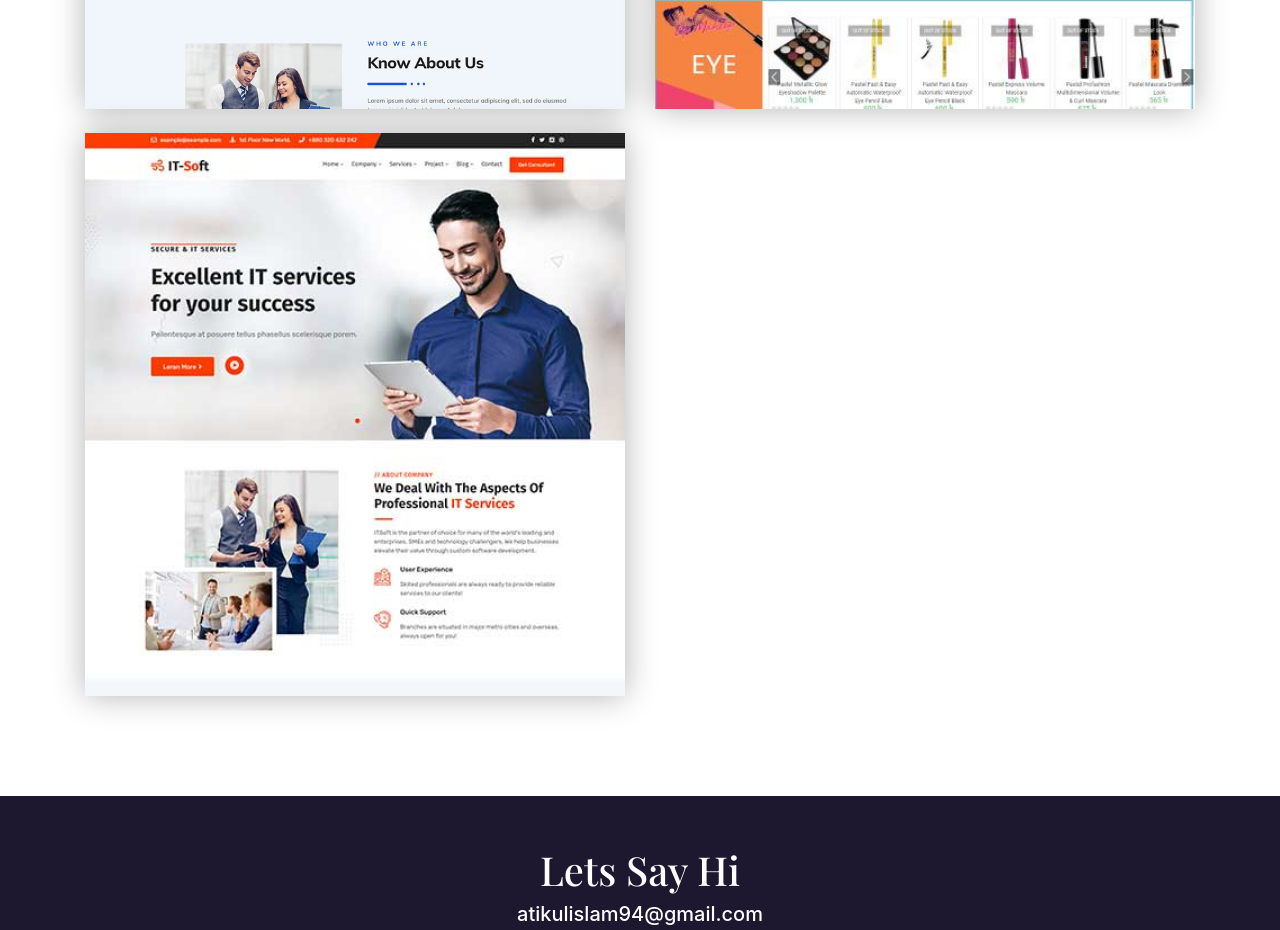
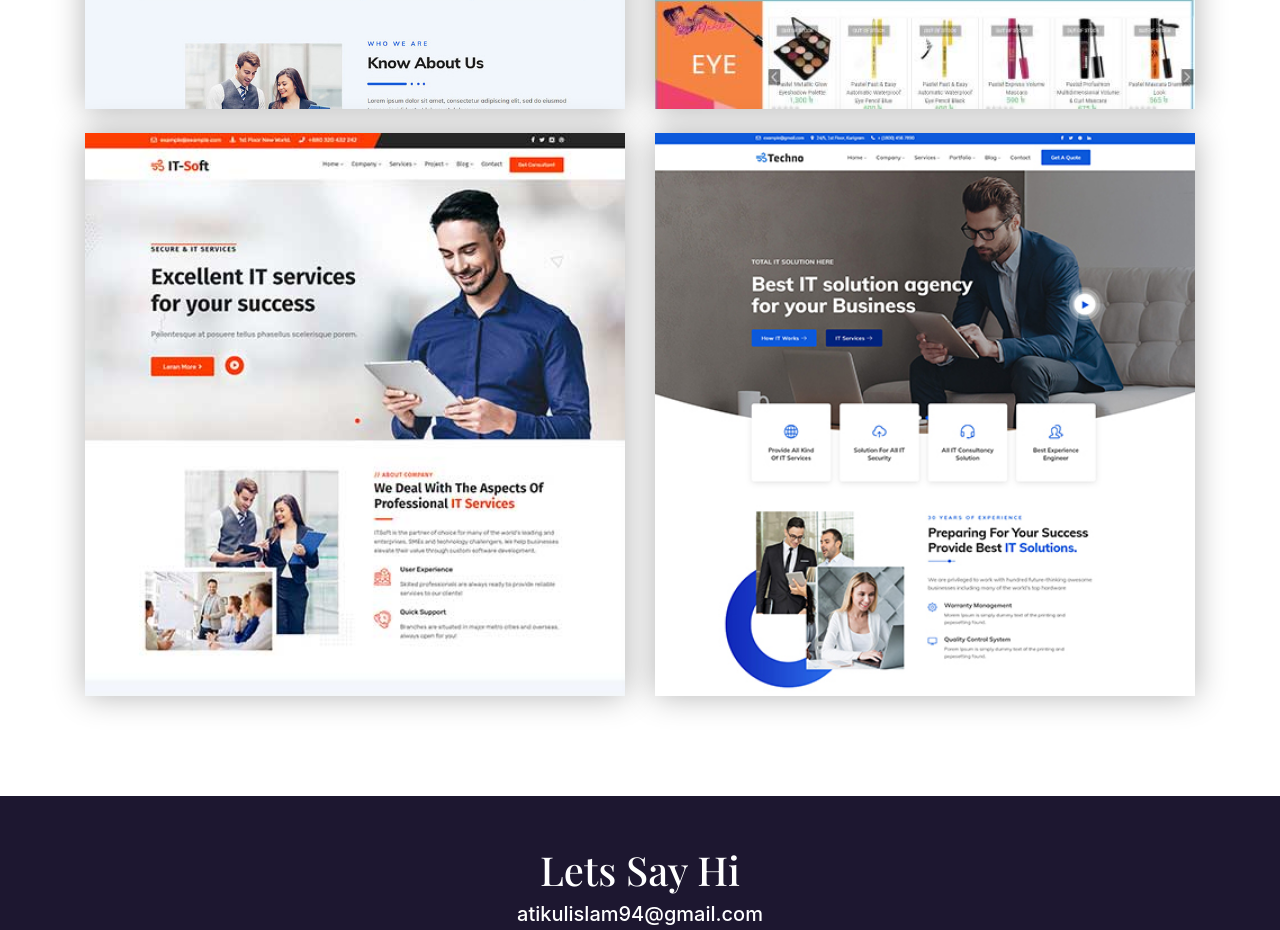
Before and after one commit to atikul99/atikul, a plain HTML site: page index.html in a window 1280 px wide. Shown: the part 1540-2470 px from the top of the page. Drawn offline with nearby package versions, Linux system fonts and the light colour scheme; a web font is replaced by a local one.

Commit message:
index updated

```diff
--- a/index.html
+++ b/index.html
@@ -91,6 +91,12 @@
 						<a href="https://www.templatemonster.com/wordpress-themes/itsoft-it-solution-business-services-wordpress-theme-103097.html"><i class="fa fa-link"></i></a>
 					</div>
 				</div>
+				<div class="col-md-6 themes grid-item">
+					<div class="portfolio-thumb">
+						<img class="p2"src="images/techno.jpg">
+						<a href="https://www.templatemonster.com/wordpress-themes/techno-it-solution-service-wordpress-theme-94212.html"><i class="fa fa-link"></i></a>
+					</div>
+				</div>
 			</div>
 
 		</div>
```
